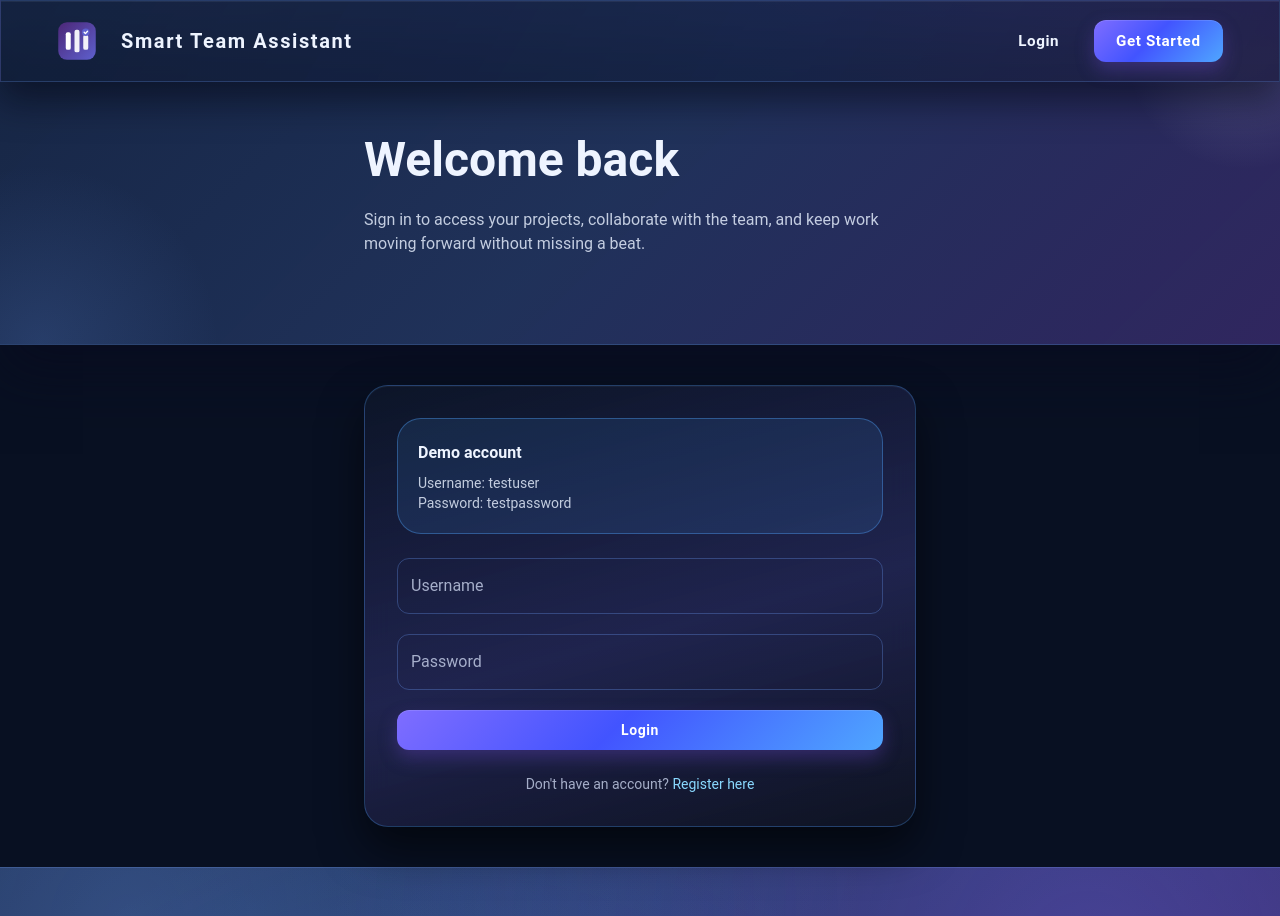
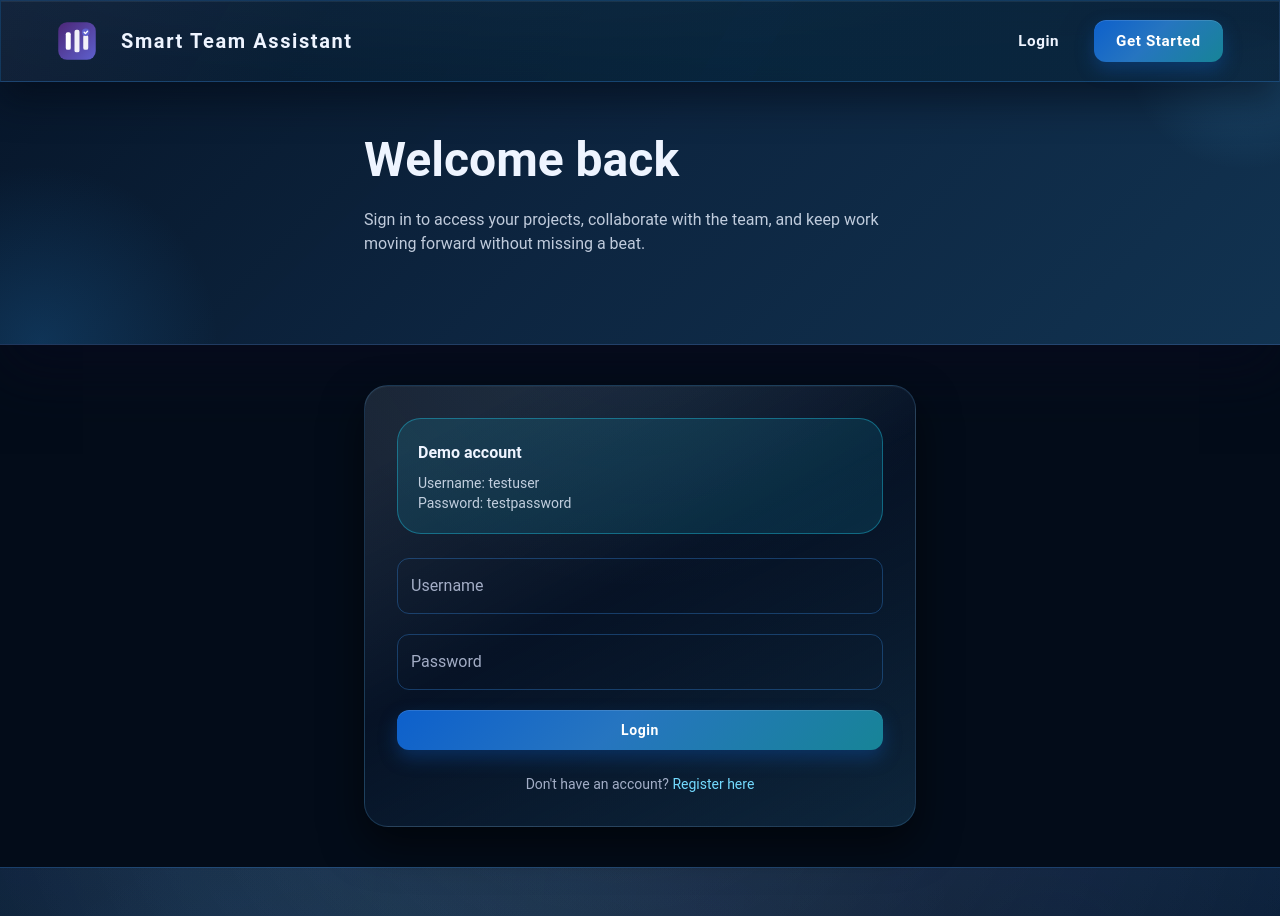
Before and after one commit to prbyl0809/smart_team_assistant, a React (Vite) app in the folder frontend/: page /login in a window 1280 px wide. Built offline with nearby package versions, Linux system fonts and the light colour scheme.

Commit message:
Modify theme

```diff
--- a/frontend/src/features/projects/components/ProjectTasksCard.tsx
+++ b/frontend/src/features/projects/components/ProjectTasksCard.tsx
@@ -51,9 +51,9 @@ export default function ProjectTasksCard({
       label: "All",
       count: stats.total,
       styles: {
-        background: alpha(colors.accent.purple.main, 0.15),
-        text: colors.accent.purple.light,
-        border: alpha(colors.accent.purple.main, 0.4),
+        background: alpha(colors.accent.primary.main, 0.16),
+        text: colors.accent.secondary.light,
+        border: alpha(colors.accent.primary.main, 0.42),
       },
     },
     {
--- a/frontend/src/features/tasks/components/TaskCard.tsx
+++ b/frontend/src/features/tasks/components/TaskCard.tsx
@@ -22,7 +22,7 @@ export default function TaskCard({ task }: Props) {
         backgroundColor: colors.kanban.cardBg,
         color: colors.text.primary,
         borderRadius: 2,
-        border: `1px solid ${alpha(colors.accent.purple.main, 0.14)}`,
+        border: `1px solid ${alpha(colors.accent.primary.main, 0.14)}`,
         borderLeft: `6px solid ${priorityAccent[task.priority]}`,
       }}
     >
--- a/frontend/src/shared/styles/colors.ts
+++ b/frontend/src/shared/styles/colors.ts
@@ -5,13 +5,14 @@
  */
 export const colors = {
   navy: {
-    backdrop: "#080F20",
-    background: "#081022",
-    surface: "#0C1528",
-    surfaceAlt: "#0F172A",
-    heroStart: "#182747",
-    heroMid: "#21345E",
-    heroEnd: "#342866",
+    backdrop: "#020712",
+    background: "#030C19",
+    surface: "#061225",
+    surfaceAlt: "#0A1C33",
+    heroStart: "#07162B",
+    heroMid: "#0E2743",
+    heroEnd: "#133757",
+    highlight: "rgba(255, 255, 255, 0.08)",
   },
   text: {
     primary: "#EEF4FF",
@@ -19,19 +20,24 @@ export const colors = {
     tertiary: "rgba(232, 240, 255, 0.82)",
   },
   accent: {
-    purple: {
-      main: "#7F6DFF",
-      light: "#A99CFF",
-      dark: "#4B3ED4",
+    primary: {
+      main: "#3C9DFF",
+      light: "#68C3FF",
+      dark: "#0F5CBF",
     },
-    blue: {
-      main: "#4FA6FF",
-      light: "#7AC3FF",
-      dark: "#1E6BB8",
+    secondary: {
+      main: "#1FCFF0",
+      light: "#53DFF7",
+      dark: "#0B8CB8",
     },
-    cyan: "#5CC8FF",
-    heroGlow: "rgba(210, 218, 255, 0.18)",
-    heroSecondaryGlow: "rgba(90, 132, 210, 0.2)",
+    cyan: "#4FEAFC",
+    heroGlow: "rgba(84, 189, 255, 0.2)",
+    heroSecondaryGlow: "rgba(35, 134, 212, 0.22)",
+    heroHighlight: "rgba(255, 255, 255, 0.1)",
+  },
+  effects: {
+    ray: "linear-gradient(195deg, rgba(86, 171, 255, 0.12) 0%, rgba(20, 61, 99, 0) 45%)",
+    depth: "linear-gradient(180deg, rgba(2, 18, 44, 0.55) 0%, rgba(3, 12, 25, 0.92) 70%, #020712 100%)",
   },
   status: {
     backlog: "#707275",
--- a/frontend/src/shared/styles/glassPanel.ts
+++ b/frontend/src/shared/styles/glassPanel.ts
@@ -3,20 +3,26 @@ import type { Theme } from "@mui/material/styles";
 import { colors } from "./colors";
 
 export const glassPanel = (theme: Theme) => {
-  const navy = alpha(colors.navy.surface, 0.95);
-  const violetGlow = alpha(theme.palette.primary.main, 0.18);
-  const canvas = alpha(theme.palette.background.paper, 0.94);
-  const borderTint = alpha(theme.palette.secondary.main, 0.28);
+  const panelBase = alpha(colors.navy.surface, 0.92);
+  const highlight = colors.navy.highlight;
+  const topGlow = alpha(theme.palette.primary.light, 0.08);
+  const caustic = alpha(theme.palette.secondary.light, 0.06);
+  const depthVeil = alpha(colors.navy.surfaceAlt, 0.9);
+  const borderTint = alpha(theme.palette.primary.light, 0.18);
 
   return {
     p: { xs: 3, md: 4 },
     borderRadius: 2,
     border: `1px solid ${borderTint}`,
-    backgroundImage: `linear-gradient(165deg, ${navy} 0%, ${violetGlow} 55%, ${canvas} 100%)`,
-    boxShadow: `0 22px 44px ${alpha(
+    backgroundImage: `
+      radial-gradient(120% 140% at 50% -26%, ${topGlow} 0%, transparent 52%),
+      linear-gradient(152deg, ${highlight} 12%, ${panelBase} 46%, ${caustic} 100%),
+      linear-gradient(180deg, ${panelBase} 0%, ${depthVeil} 100%)
+    `,
+    boxShadow: `0 18px 42px ${alpha(
       theme.palette.common.black,
       0.55
-    )}, inset 0 1px 0 ${alpha(theme.palette.common.white, 0.04)}`,
-    backdropFilter: "blur(14px)",
+    )}, inset 0 1px 0 ${alpha(theme.palette.common.white, 0.035)}`,
+    backdropFilter: "blur(16px)",
   };
 };
--- a/frontend/src/theme.ts
+++ b/frontend/src/theme.ts
@@ -5,14 +5,14 @@ const theme = createTheme({
   palette: {
     mode: "dark",
     primary: {
-      main: colors.accent.purple.main,
-      light: colors.accent.purple.light,
-      dark: colors.accent.purple.dark,
+      main: colors.accent.primary.main,
+      light: colors.accent.primary.light,
+      dark: colors.accent.primary.dark,
     },
     secondary: {
-      main: colors.accent.blue.main,
-      light: colors.accent.blue.light,
-      dark: colors.accent.blue.dark,
+      main: colors.accent.secondary.main,
+      light: colors.accent.secondary.light,
+      dark: colors.accent.secondary.dark,
     },
     background: {
       default: colors.navy.backdrop,
@@ -22,7 +22,7 @@ const theme = createTheme({
       primary: colors.text.primary,
       secondary: colors.text.secondary,
     },
-    divider: "rgba(127, 170, 255, 0.22)",
+    divider: "rgba(60, 157, 255, 0.22)",
   },
   typography: {
     fontFamily: "Roboto, sans-serif",
@@ -49,11 +49,15 @@ const theme = createTheme({
           minHeight: "100vh",
           backgroundColor: colors.navy.backdrop,
           backgroundImage: `
-            radial-gradient(circle at 10% 15%, rgba(111, 162, 255, 0.28), transparent 55%),
-            radial-gradient(circle at 85% 20%, rgba(127, 109, 255, 0.32), transparent 60%),
-            radial-gradient(circle at 35% 75%, rgba(56, 126, 255, 0.25), transparent 58%),
-            linear-gradient(145deg, ${colors.navy.heroStart} 0%, ${colors.navy.heroMid} 32%, ${colors.navy.heroEnd} 68%, #121437 100%)
+            ${colors.effects.ray},
+            radial-gradient(circle at 48% -18%, ${colors.accent.heroHighlight}, transparent 68%),
+            radial-gradient(circle at 18% 24%, rgba(68, 155, 232, 0.18), transparent 60%),
+            radial-gradient(circle at 82% 22%, rgba(31, 207, 240, 0.2), transparent 64%),
+            radial-gradient(circle at 34% 78%, rgba(48, 130, 214, 0.14), transparent 60%),
+            ${colors.effects.depth}
           `,
+          backgroundBlendMode:
+            "screen, screen, screen, soft-light, normal, normal",
           backgroundAttachment: "fixed",
           color: colors.text.primary,
         },
@@ -67,11 +71,11 @@ const theme = createTheme({
           height: 10,
         },
         "::-webkit-scrollbar-track": {
-          backgroundColor: "rgba(9, 15, 27, 0.72)",
+          backgroundColor: "rgba(6, 12, 24, 0.75)",
         },
         "::-webkit-scrollbar-thumb": {
           backgroundImage:
-            "linear-gradient(180deg, rgba(79, 166, 255, 0.8), rgba(99, 122, 255, 0.78))",
+            "linear-gradient(180deg, rgba(60, 157, 255, 0.8), rgba(31, 207, 240, 0.78))",
           borderRadius: 10,
         },
       },
@@ -84,24 +88,36 @@ const theme = createTheme({
           paddingInline: "1.4rem",
           paddingBlock: "0.5rem",
           letterSpacing: "0.04em",
+          color: colors.text.primary,
+          fontWeight: 600,
+          "& .MuiButton-startIcon, & .MuiButton-endIcon": {
+            color: "inherit",
+          },
+        },
+        contained: {
+          color: colors.white,
+          "& .MuiButton-startIcon, & .MuiButton-endIcon": {
+            color: colors.white,
+          },
         },
         containedPrimary: {
           backgroundImage:
-            "linear-gradient(135deg, #7F6DFF 0%, #4254FF 45%, #4FA6FF 100%)",
+            "linear-gradient(135deg, #0d60ccff 0%, #2675c0ff 45%, #178497ff 100%)",
           boxShadow:
-            "0 8px 18px rgba(109, 75, 204, 0.35), inset 0 1px 0 rgba(255, 255, 255, 0.12)",
+            "0 8px 18px rgba(15, 92, 191, 0.35), inset 0 1px 0 rgba(255, 255, 255, 0.12)",
           "&:hover": {
             backgroundImage:
-              "linear-gradient(135deg, #998BFF 0%, #4F64FF 50%, #6DC0FF 100%)",
+              "linear-gradient(135deg, #2A8EFF 0%, #27A7FF 50%, #3DE2FF 100%)",
             boxShadow:
-              "0 12px 22px rgba(97, 70, 195, 0.45), inset 0 1px 0 rgba(255, 255, 255, 0.18)",
+              "0 12px 22px rgba(14, 91, 189, 0.45), inset 0 1px 0 rgba(255, 255, 255, 0.18)",
           },
         },
         outlined: {
-          borderColor: "rgba(111, 162, 255, 0.5)",
+          borderColor: "rgba(60, 157, 255, 0.5)",
+          color: colors.text.primary,
           "&:hover": {
-            borderColor: colors.accent.purple.main,
-            backgroundColor: "rgba(127, 170, 255, 0.08)",
+            borderColor: colors.accent.primary.main,
+            backgroundColor: "rgba(31, 207, 240, 0.08)",
           },
         },
       },
@@ -109,25 +125,29 @@ const theme = createTheme({
     MuiPaper: {
       styleOverrides: {
         root: {
-          backgroundColor: "rgba(12, 21, 40, 0.9)",
-          backgroundImage:
-            "linear-gradient(170deg, rgba(111, 162, 255, 0.22), rgba(127, 109, 255, 0.12))",
-          border: "1px solid rgba(111, 162, 255, 0.2)",
+          backgroundColor: "rgba(4, 12, 25, 0.9)",
+          backgroundImage: `
+            linear-gradient(155deg, rgba(255, 255, 255, 0.045) 6%, rgba(4, 12, 25, 0) 46%),
+            linear-gradient(170deg, rgba(60, 157, 255, 0.12), rgba(31, 207, 240, 0.07))
+          `,
+          border: "1px solid rgba(60, 157, 255, 0.18)",
           boxShadow:
-            "0 22px 42px rgba(10, 9, 24, 0.6), inset 0 1px 0 rgba(255, 255, 255, 0.04)",
+            "0 22px 42px rgba(3, 8, 18, 0.6), inset 0 1px 0 rgba(255, 255, 255, 0.04)",
         },
       },
     },
     MuiAppBar: {
       styleOverrides: {
         root: {
-          backgroundColor: "rgba(8, 14, 28, 0.58)",
-          backgroundImage:
-            "linear-gradient(120deg, rgba(20, 34, 64, 0.65) 0%, rgba(26, 42, 86, 0.52) 60%, rgba(40, 36, 82, 0.58) 100%)",
+          backgroundColor: "rgba(3, 10, 20, 0.6)",
+          backgroundImage: `
+            linear-gradient(118deg, rgba(255, 255, 255, 0.035) 0%, rgba(3, 10, 20, 0.02) 25%),
+            linear-gradient(120deg, rgba(14, 35, 62, 0.6) 0%, rgba(10, 52, 82, 0.54) 58%, rgba(15, 48, 78, 0.58) 100%)
+          `,
           backdropFilter: "blur(20px)",
-          borderBottom: "1px solid rgba(90, 132, 210, 0.3)",
+          borderBottom: "1px solid rgba(60, 157, 255, 0.28)",
           boxShadow:
-            "0 18px 36px rgba(4, 6, 18, 0.55), inset 0 1px 0 rgba(210, 218, 255, 0.07)",
+            "0 18px 36px rgba(4, 10, 22, 0.58), inset 0 1px 0 rgba(210, 238, 255, 0.07)",
         },
       },
     },
@@ -146,13 +166,13 @@ const theme = createTheme({
       styleOverrides: {
         root: {
           "& .MuiOutlinedInput-notchedOutline": {
-            borderColor: "rgba(111, 162, 255, 0.3)",
+            borderColor: "rgba(60, 157, 255, 0.3)",
           },
           "&:hover .MuiOutlinedInput-notchedOutline": {
-            borderColor: "rgba(111, 162, 255, 0.6)",
+            borderColor: "rgba(60, 157, 255, 0.6)",
           },
           "&.Mui-focused .MuiOutlinedInput-notchedOutline": {
-            borderColor: "#7F6DFF",
+            borderColor: colors.accent.primary.main,
           },
         },
       },
@@ -168,16 +188,19 @@ const theme = createTheme({
     MuiLink: {
       defaultProps: {
         underline: "hover",
-        color: "#8AD9FF",
+        color: "#74DBFF",
       },
     },
     MuiCard: {
       styleOverrides: {
         root: {
           borderRadius: 14,
-          border: "1px solid rgba(111, 162, 255, 0.2)",
-          backgroundImage:
-            "linear-gradient(165deg, rgba(111, 162, 255, 0.18), rgba(79, 166, 255, 0.1))",
+          border: "1px solid rgba(60, 157, 255, 0.2)",
+          backgroundColor: "rgba(4, 12, 25, 0.86)",
+          backgroundImage: `
+            linear-gradient(150deg, rgba(255, 255, 255, 0.035) 10%, rgba(4, 12, 25, 0) 42%),
+            linear-gradient(165deg, rgba(60, 157, 255, 0.1), rgba(31, 207, 240, 0.06))
+          `,
         },
       },
     },
```
